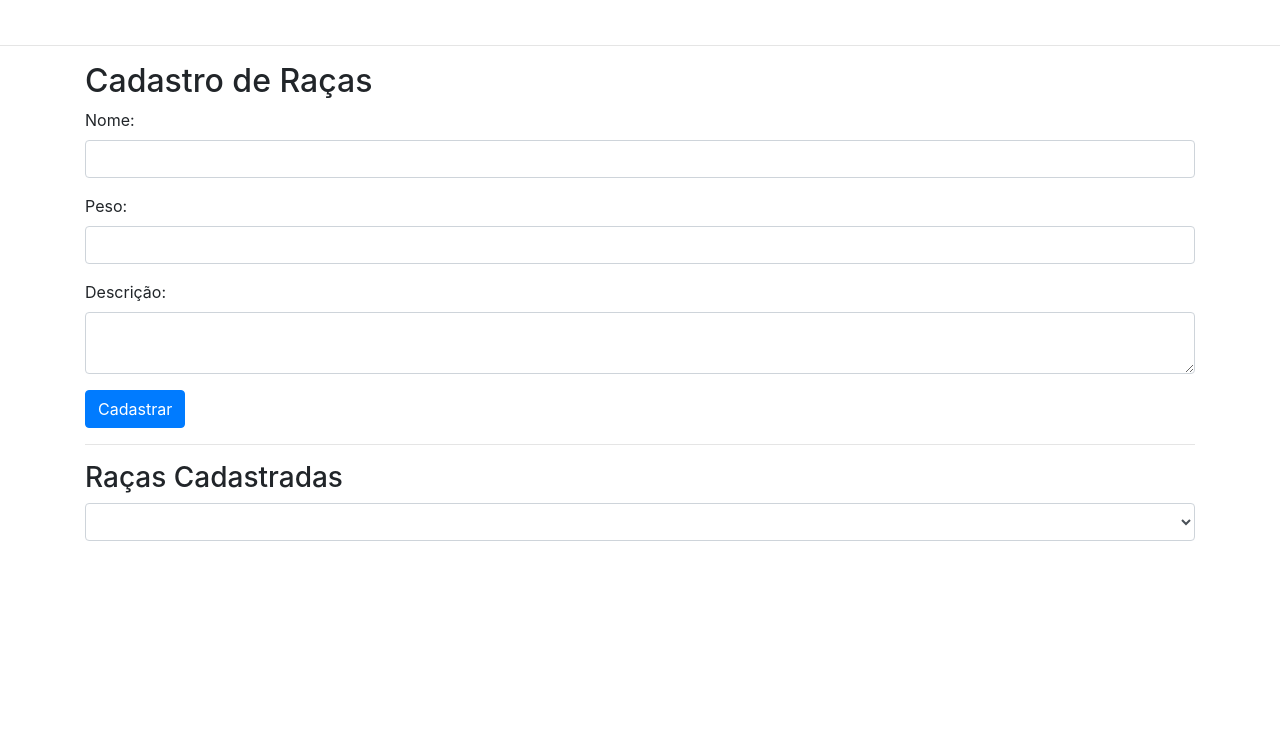
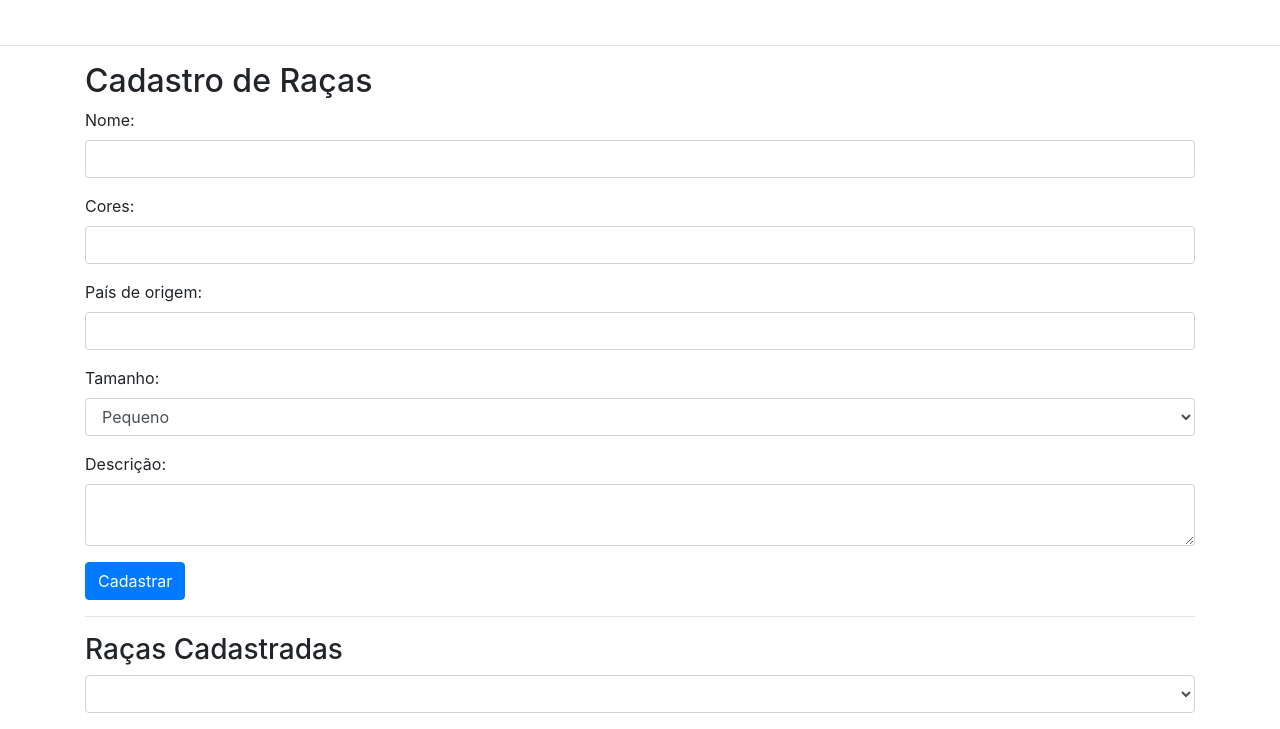
Before and after one commit to AndreRamos-js/VINDOG, a Django app: page / in a window 1280 px wide. Shown: the part 377-1106 px from the top of the page. Before the commit the page ends 918 px from the top, so only its background shows below. Run offline with Django 3.2, Linux system fonts and the light colour scheme; data that the repository does not hold is empty; some libraries are stand-ins or nearby versions.

Commit message:
Alterações
-Alteração da regra de negócios do modelo Raca.
-Criação e migração do novo modelo Cachorro.
-Alteração das views para o método CBV ( Class-based views ) do Django.

```diff
--- a/Vindog/Vindog/urls.py
+++ b/Vindog/Vindog/urls.py
@@ -1,7 +1,7 @@
 from django.conf.urls import url
-from racas.views import cadastrar_raca
+from racas.views import CadastrarRacaView
 
 urlpatterns = [
-    url(r'^', cadastrar_raca, name='cadastrar_raca'),
-    url(r'^cadastrar_raca/$', cadastrar_raca, name='cadastrar_raca'),
+    url(r'^', CadastrarRacaView.as_view(), name='cadastrar_raca'),
+    url(r'^cadastrar_raca/$', CadastrarRacaView.as_view(), name='cadastrar_raca'),
 ]
--- a/Vindog/racas/forms.py
+++ b/Vindog/racas/forms.py
@@ -1,17 +1,30 @@
 from django import forms
 from crispy_forms.helper import FormHelper
 from crispy_forms.layout import Submit
-from .models import Raca
+from .models import Raca, Cachorro
 
 class RacaForm(forms.ModelForm):
     class Meta:
         model = Raca
-        fields = ['nome', 'peso', 'descricao']
+        fields = ['nome', 'cores', 'pais', 'tamanho', 'descricao']
 
     def __init__(self, *args, **kwargs):
-        super().__init__(*args, **kwargs)
+        super(RacaForm, self).__init__(*args, **kwargs)
         self.helper = FormHelper()
         self.helper.form_class = 'form-horizontal'
         self.helper.label_class = 'col-lg-2'
         self.helper.field_class = 'col-lg-10'
         self.helper.add_input(Submit('submit', 'Cadastrar'))
+
+class CachorroForm(forms.ModelForm):
+    class Meta:
+        model = Cachorro
+        fields = ['nome', 'peso', 'altura', 'sexo', 'descricao', 'raca']
+
+    def __init__(self, *args, **kwargs):
+        super(CachorroForm, self).__init__(*args, **kwargs)
+        self.helper = FormHelper()
+        self.helper.form_class = 'form-horizontal'
+        self.helper.label_class = 'col-lg-2'
+        self.helper.field_class = 'col-lg-10'
+        self.helper.add_input(Submit('submit', 'Cadastrar'))
--- a/Vindog/racas/models.py
+++ b/Vindog/racas/models.py
@@ -1,11 +1,30 @@
 from django.db import models
 
+class Raca(models.Model):
+    TAMANHO_CHOICES = [
+        ('P', 'Pequeno'),
+        ('M', 'Médio'),
+        ('G', 'Grande'),
+    ]
 
+    nome = models.CharField(max_length=100)
+    cores = models.CharField(max_length=100 , null=True, blank=True)
+    pais = models.CharField(max_length=100, null=True, blank=True)
+    tamanho = models.CharField(max_length=1, choices=TAMANHO_CHOICES, default='P')
+    descricao = models.TextField()
 
-class Raca(models.Model):
+class Cachorro(models.Model):
+    SEXO_CHOICES = [
+        ('M', 'Macho'),
+        ('F', 'Fêmea'),
+    ]
+
     nome = models.CharField(max_length=100)
     peso = models.DecimalField(max_digits=5, decimal_places=2)
+    altura = models.DecimalField(max_digits=5, decimal_places=2)
+    sexo = models.CharField(max_length=1, choices=SEXO_CHOICES, default='M')
     descricao = models.TextField()
+    raca = models.ForeignKey(Raca, on_delete=models.CASCADE, null=True, blank=True)
 
     def __str__(self):
         return self.nome
--- a/Vindog/racas/templates/cadastrar_raca.html
+++ b/Vindog/racas/templates/cadastrar_raca.html
@@ -45,10 +45,26 @@
         <input type="text" class="form-control" id="id_nome" name="nome">
       </div>
 
-      <!-- Peso -->
+      <!-- Cores -->
       <div class="form-group">
-        <label for="id_peso">Peso:</label>
-        <input type="number" class="form-control" id="id_peso" name="peso">
+        <label for="id_nome">Cores:</label>
+        <input type="text" class="form-control" id="id_cores" name="cores">
+      </div>
+
+      <!-- País -->
+      <div class="form-group">
+        <label for="id_nome">País de origem:</label>
+        <input type="text" class="form-control" id="id_pais" name="pais">
+      </div>
+
+      <!-- Tamanho -->
+      <div class="form-group">
+        <label for="id_tamanho">Tamanho:</label>
+        <select class="form-control" id="id_tamanho" name="tamanho">
+          <option value="P">Pequeno</option>
+          <option value="M">Médio</option>
+          <option value="G">Grande</option>
+        </select>
       </div>
 
       <!-- Descrição -->
@@ -61,6 +77,7 @@
     </form>
 
     <hr>
+
     <h3>Raças Cadastradas</h3>
     <div class="form-group">
       <select id="racas-select" class="form-control">
@@ -69,5 +86,4 @@
         {% endfor %}
       </select>
     </div>
-</body>
-</html>
+  </div>
--- a/Vindog/racas/views.py
+++ b/Vindog/racas/views.py
@@ -1,10 +1,23 @@
 from django.shortcuts import render, get_object_or_404
+from django.views import View
+from django.urls import reverse
 from .forms import RacaForm
 from .models import Raca
+from django.http import HttpResponseRedirect
 
-def cadastrar_raca(request):
-    form = RacaForm(request.POST or None)
-    if form.is_valid():
-        form.save()
-    racas = Raca.objects.all()
-    return render(request, 'cadastrar_raca.html', {'form': form, 'racas': racas})
+class CadastrarRacaView(View):
+    template_name = 'cadastrar_raca.html'
+    form_class = RacaForm
+
+    def get(self, request):
+        form = self.form_class()
+        racas = Raca.objects.all()
+        return render(request, self.template_name, {'form': form, 'racas': racas})
+
+    def post(self, request):
+        form = self.form_class(request.POST)
+        if form.is_valid():
+            form.save()
+            return HttpResponseRedirect(reverse('cadastrar_raca'))  # Redireciona após o salvamento
+        racas = Raca.objects.all()
+        return render(request, self.template_name, {'form': form, 'racas': racas})
```
Also changed, not shown: Vindog/racas/migrations/0002_auto_20230622_1630.py (added), Vindog/racas/migrations/0003_auto_20230622_1731.py (added), Vindog/racas/migrations/0004_auto_20230622_1741.py (added), Vindog/racas/migrations/0005_cachorro_raca.py (added).
